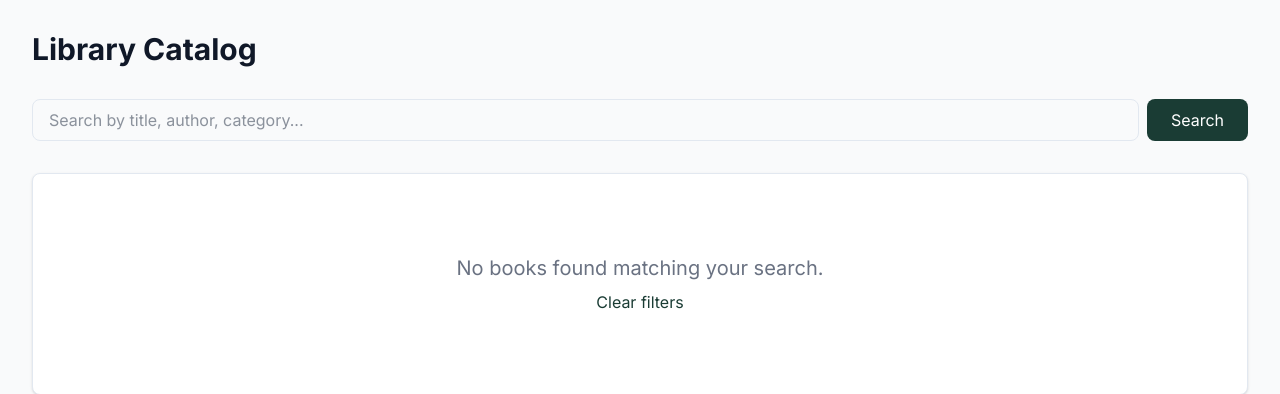
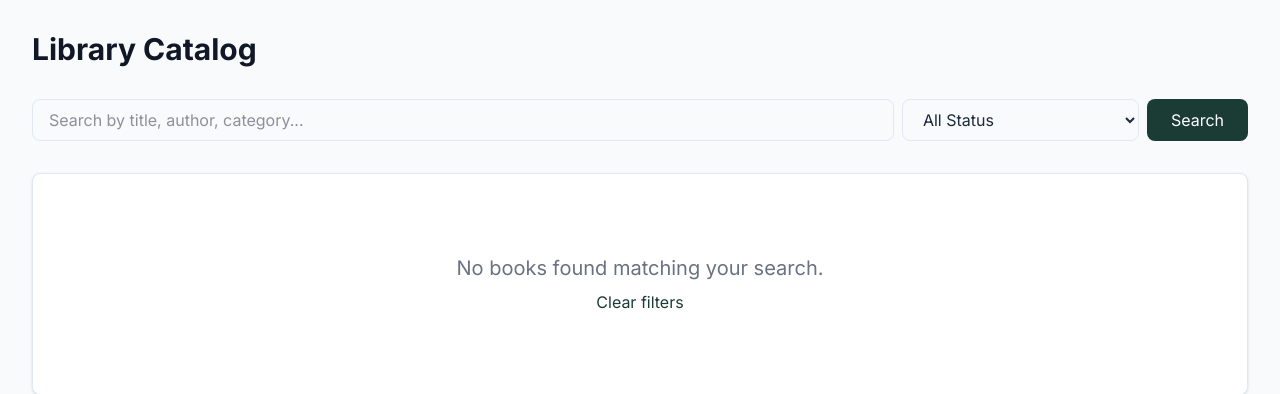
Before and after one commit to missionode/Library-Management, a Django app: page /books/ in a window 1280 px wide. Shown: the part 81-475 px from the top of the page. Run offline with Django 5.2, Linux system fonts and the light colour scheme; data that the repository does not hold is empty.

Commit message:
feat: Add status filter (Available/Borrowed) to Library Catalog

```diff
--- a/books/views.py
+++ b/books/views.py
@@ -21,7 +21,10 @@ class BookListView(ListView):
 
     def get_queryset(self):
         query = self.request.GET.get('q')
+        status_filter = self.request.GET.get('status')
+
         queryset = Book.objects.all().order_by('-publication_date')
+
         if query:
             queryset = queryset.filter(
                 Q(title__icontains=query) |
@@ -29,6 +32,13 @@ class BookListView(ListView):
                 Q(category__name__icontains=query) |
                 Q(isbn__icontains=query)
             )
+
+        if status_filter:
+            if status_filter == 'available':
+                queryset = queryset.filter(status='AVAILABLE')
+            elif status_filter == 'borrowed':
+                queryset = queryset.filter(status__in=['OUT_OF_STOCK', 'RESERVED'])
+
         return queryset
 
 from django.shortcuts import render, redirect
--- a/templates/books/book_list.html
+++ b/templates/books/book_list.html
@@ -15,6 +15,13 @@
     <form method="get" class="flex gap-2">
         <input type="text" name="q" placeholder="Search by title, author, category..." value="{{ request.GET.q }}"
                class="flex-grow border border-gray-300 dark:border-slate-200 rounded-lg px-4 py-2 focus:ring-2 focus:ring-primary focus:border-primary dark:bg-slate-900 dark:text-white">
+
+        <select name="status" class="border border-gray-300 dark:border-slate-200 rounded-lg px-4 py-2 focus:ring-2 focus:ring-primary focus:border-primary dark:bg-slate-900 dark:text-white">
+            <option value="">All Status</option>
+            <option value="available" {% if request.GET.status == 'available' %}selected{% endif %}>Available Now</option>
+            <option value="borrowed" {% if request.GET.status == 'borrowed' %}selected{% endif %}>Borrowed / Out of Stock</option>
+        </select>
+
         <button type="submit" class="bg-primary text-white px-6 py-2 rounded-lg hover:bg-[#142f29] transition">Search</button>
     </form>
 </div>
```
